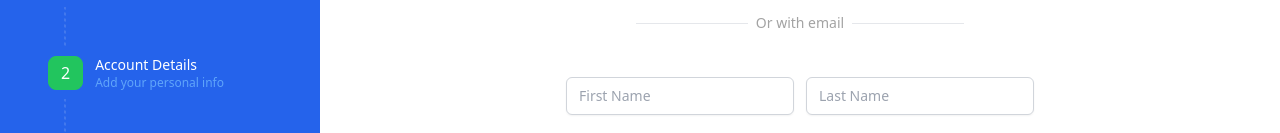
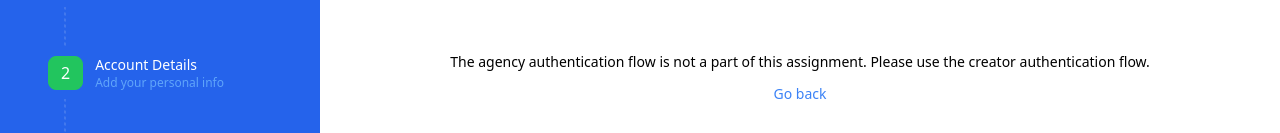
Before and after one commit to vivek7405/preston-client-demo, a Next.js app: page /auth-flow/account-details/1 in a window 1280 px wide. Shown: the part 322-455 px from the top of the page. Built offline with nearby package versions, Linux system fonts and the light colour scheme.

Commit message:
Agency auth flow not implemented message

```diff
--- a/app/auth-flow/account-details/[accountType]/page.tsx
+++ b/app/auth-flow/account-details/[accountType]/page.tsx
@@ -2,6 +2,7 @@
 
 import Form from "@/components/form";
 import RegisterForm from "@/components/register-form";
+import Link from "next/link";
 import { useParams } from "next/navigation";
 
 export default function AuthFlowAccountDetails() {
@@ -10,6 +11,7 @@ export default function AuthFlowAccountDetails() {
 
   return (
     <>
+      {accountType === "creator" ? (
         <div className="w-full h-full flex flex-col space-y-3 items-center justify-center">
           <div className="flex flex-col space-y-1 items-center justify-center">
             <p className="font-medium text-xl">Account Details</p>
@@ -51,6 +53,20 @@ export default function AuthFlowAccountDetails() {
           {/* <Form type="login" /> */}
           <RegisterForm />
         </div>
+      ) : (
+        <div className="w-full h-full flex flex-col space-y-3 items-center justify-center">
+          <p className="text-sm">
+            The agency authentication flow is not a part of this assignment.
+            Please use the creator authentication flow.
+          </p>
+          <Link
+            href="/auth-flow/account-type"
+            className="text-sm text-blue-500"
+          >
+            Go back
+          </Link>
+        </div>
+      )}
     </>
   );
 }
```
Lines whose indentation alone changed are shown as unchanged.
